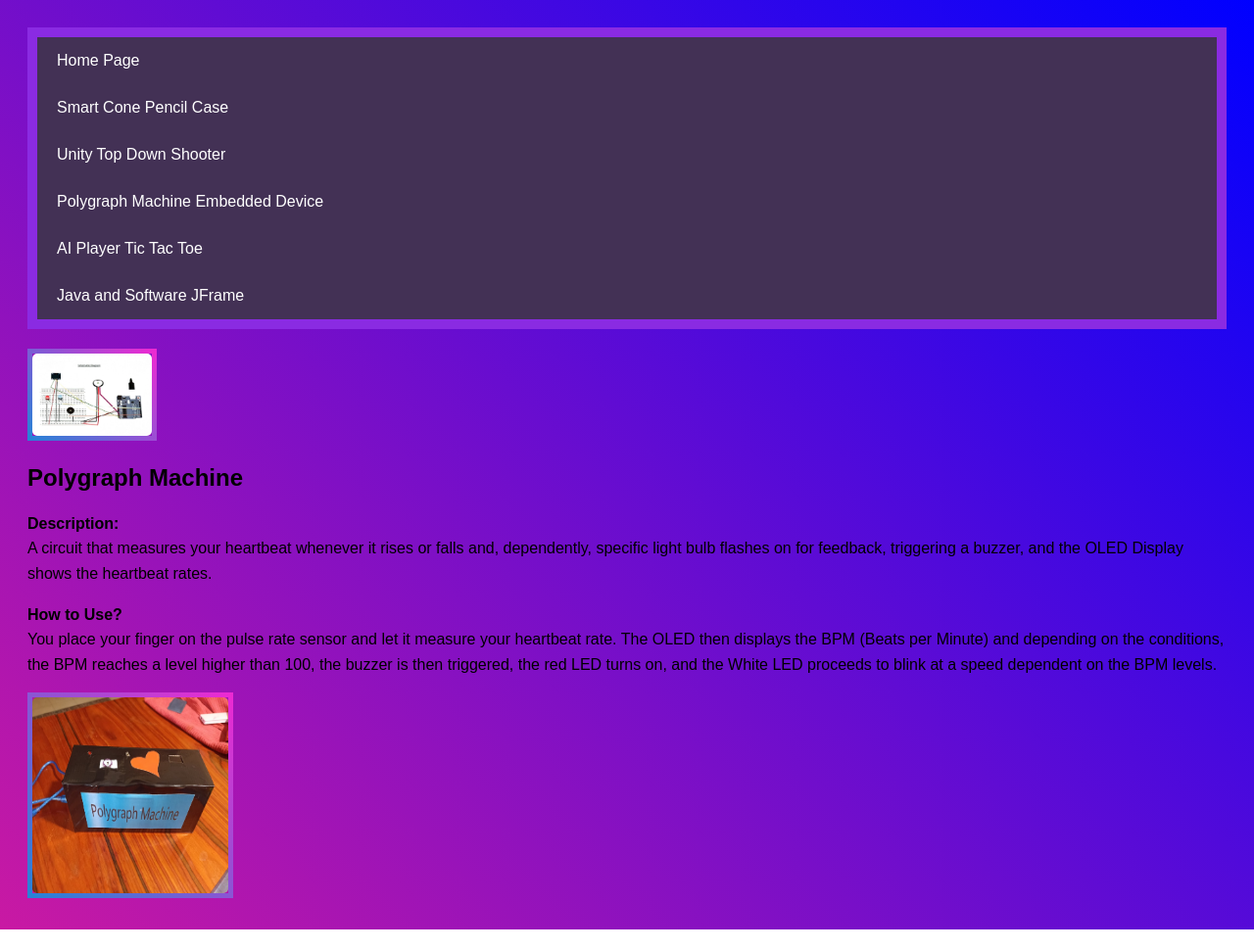
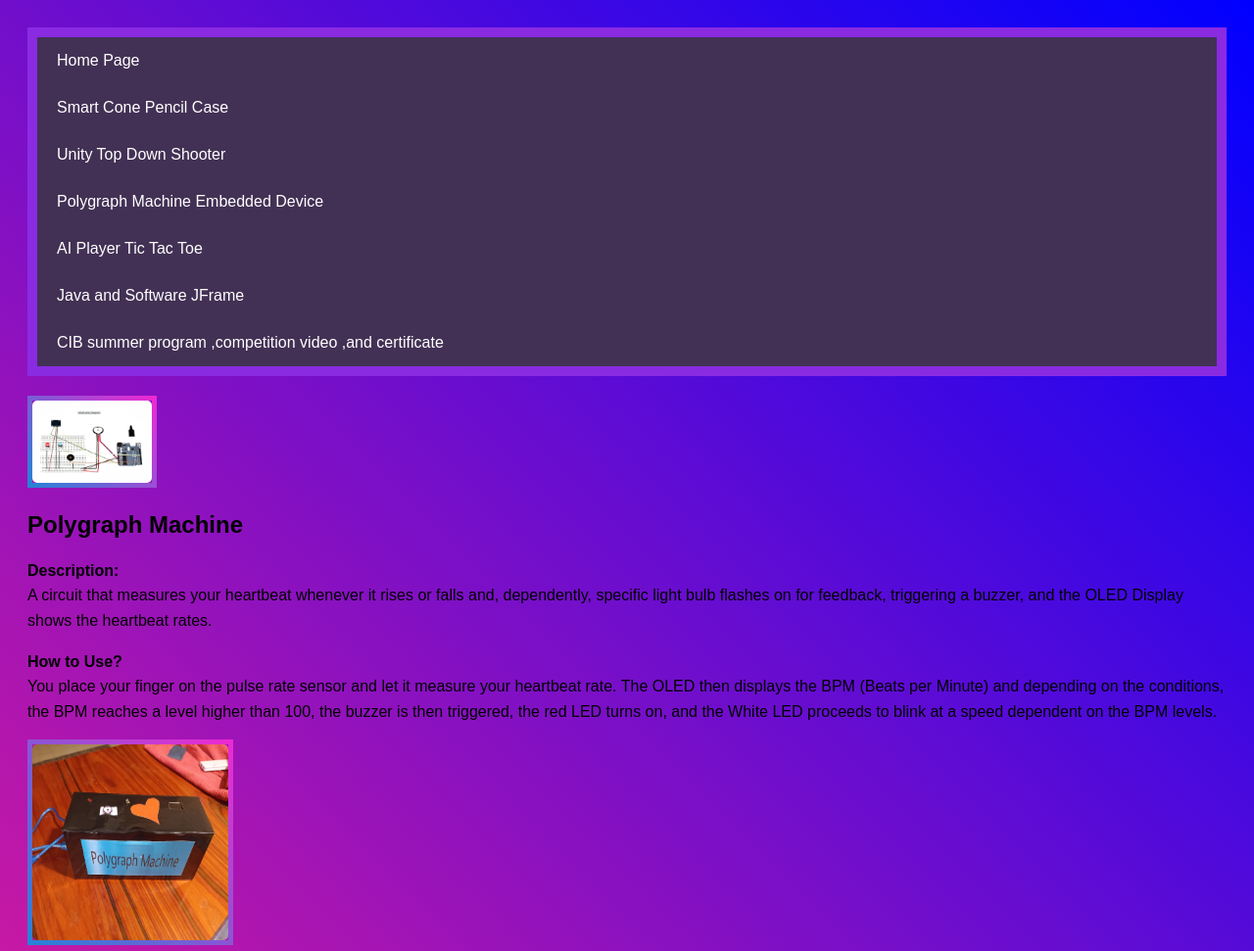
Before and after one commit to khaledwalidgalal/professional-cv-khaled-walid, a plain HTML site: page poly.html in a window 1280 px wide. Shown: the top 971 px of the page at 98% size. Before the commit the page ends 949 px from the top, so only its background shows below. Drawn offline with Linux system fonts and the light colour scheme.

Commit message:
Update poly.html

```diff
--- a/poly.html
+++ b/poly.html
@@ -13,6 +13,7 @@
         <a href="poly.html" class="bar">Polygraph Machine Embedded Device</a>
         <a href="aitictactoe.html" class="bar">AI Player Tic Tac Toe</a>
         <a href="javaandsoftware.html" class="bar">Java and Software JFrame</a>
+        <a href ="cib.html" class ="bar">CIB summer program ,competition video ,and certificate</a>
     </nav>
 
     <div class="content-container">
```
